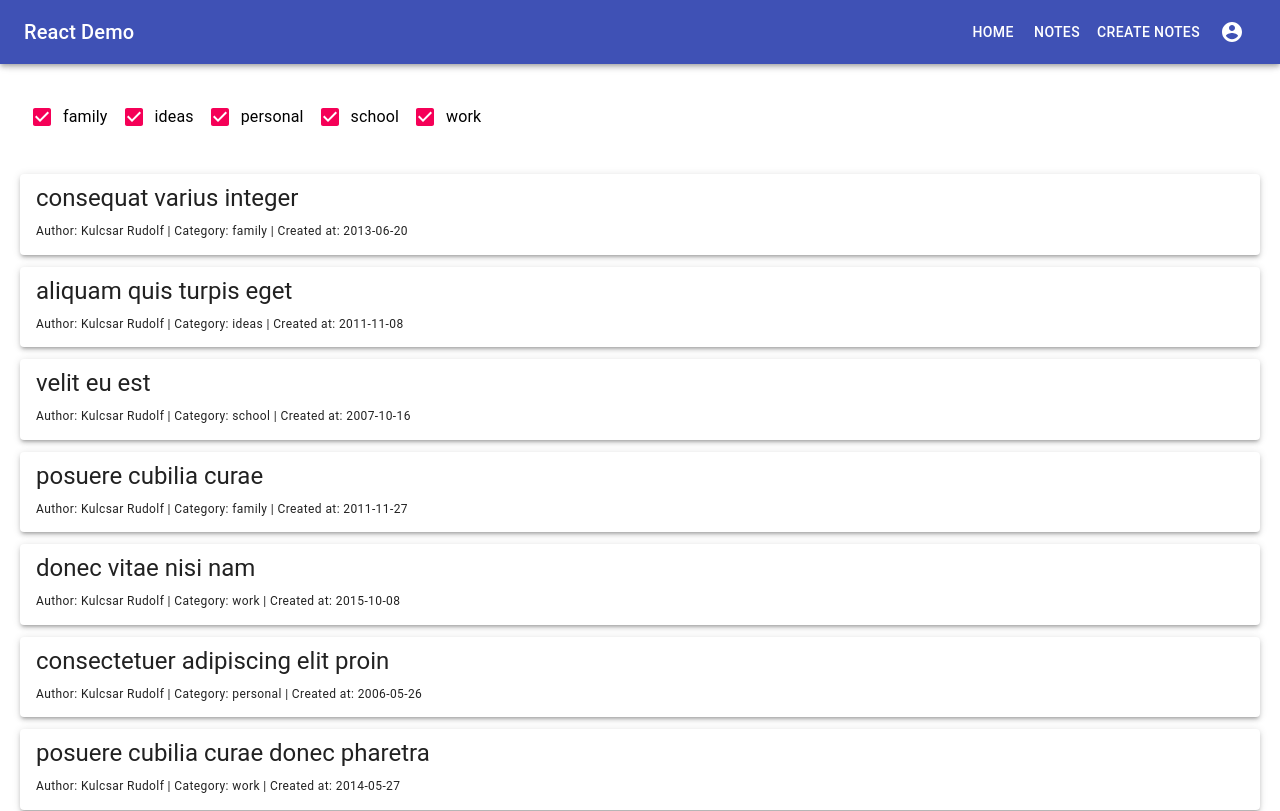
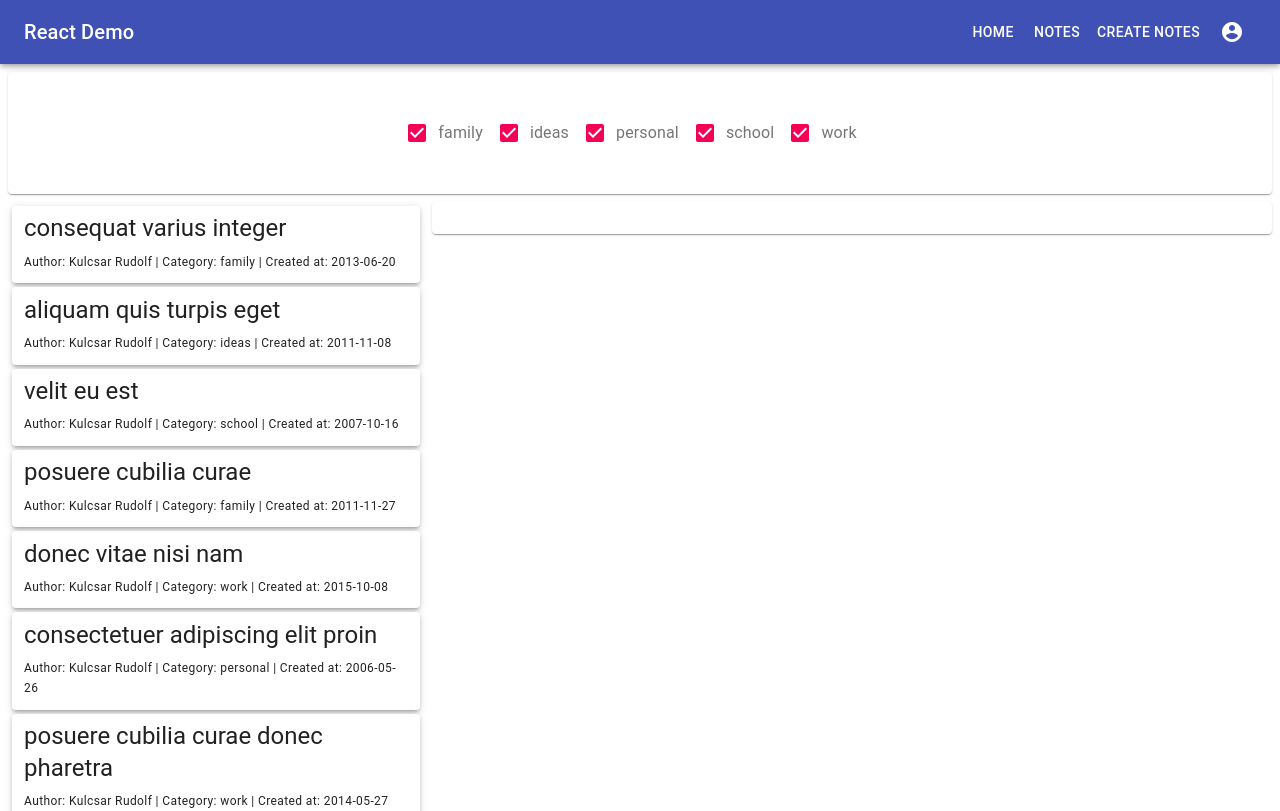
Before and after one commit to kulcsarrudolf/ReactDemo, a React (Create React App) app: page /#/notes in a window 1280 px wide. Shown: the top 811 px of the page. Built offline with nearby package versions, Linux system fonts and the light colour scheme.

Commit message:
Notes page updates - added grid

```diff
--- a/src/components/Notes/Notes.jsx
+++ b/src/components/Notes/Notes.jsx
@@ -1,14 +1,26 @@
 import { Fragment, useState, useEffect } from "react";
 import { useSelector } from "react-redux";
 
-import { Typography, Paper } from "@material-ui/core";
+import { Typography, Paper, Grid, makeStyles } from "@material-ui/core";
 import Alert from "@material-ui/lab/Alert";
 
 import NotesFilterBox from "./NoteFilterBox";
 
 import { getNotesByUserName } from "../../Services/notesService";
 
+const useStyles = makeStyles((theme) => ({
+    root: {
+        flexGrow: 1,
+    },
+    paper: {
+        padding: theme.spacing(2),
+        textAlign: "center",
+        color: theme.palette.text.secondary,
+    },
+}));
+
 const Notes = () => {
+    const classes = useStyles();
     const [notes, setNotes] = useState([]);
     const user = useSelector((state) => state.user);
     const [filteredCategories, setFilteredCategories] = useState([]);
@@ -39,17 +51,25 @@
     }
 
     return (
-        <>
-            <NotesFilterBox setFilteredCategories={setFilteredCategories} />
-
+        // <div className={classes.root}>
+        <Grid container spacing={1}>
+            <Grid item xs={12}>
+                <Paper className={classes.paper}>
+                    <NotesFilterBox
+                        setFilteredCategories={setFilteredCategories}
+                    />
+                </Paper>
+            </Grid>
+            <Grid item xs={4}>
+                {/* <Paper className={classes.paper}> */}
                 {notes.map((note) => {
                     return (
                         <Fragment key={note.id}>
                             <Paper
                                 elevation={3}
                                 style={{
-                                padding: "0.5rem 1rem",
-                                margin: "0.75rem",
+                                    padding: "0.4rem 0.75rem",
+                                    margin: "0.25rem",
                                 }}
                             >
                                 <Typography
@@ -71,7 +91,18 @@
                         </Fragment>
                     );
                 })}
-        </>
+                {/* </Paper> */}
+            </Grid>
+            <Grid item xs={8}>
+                <Paper className={classes.paper}></Paper>
+            </Grid>
+        </Grid>
+        // </div>
+
+        // <>
+        //     <NotesFilterBox setFilteredCategories={setFilteredCategories} />
+
+        // </>
     );
 };
 
```
Lines whose indentation alone changed are shown as unchanged.
